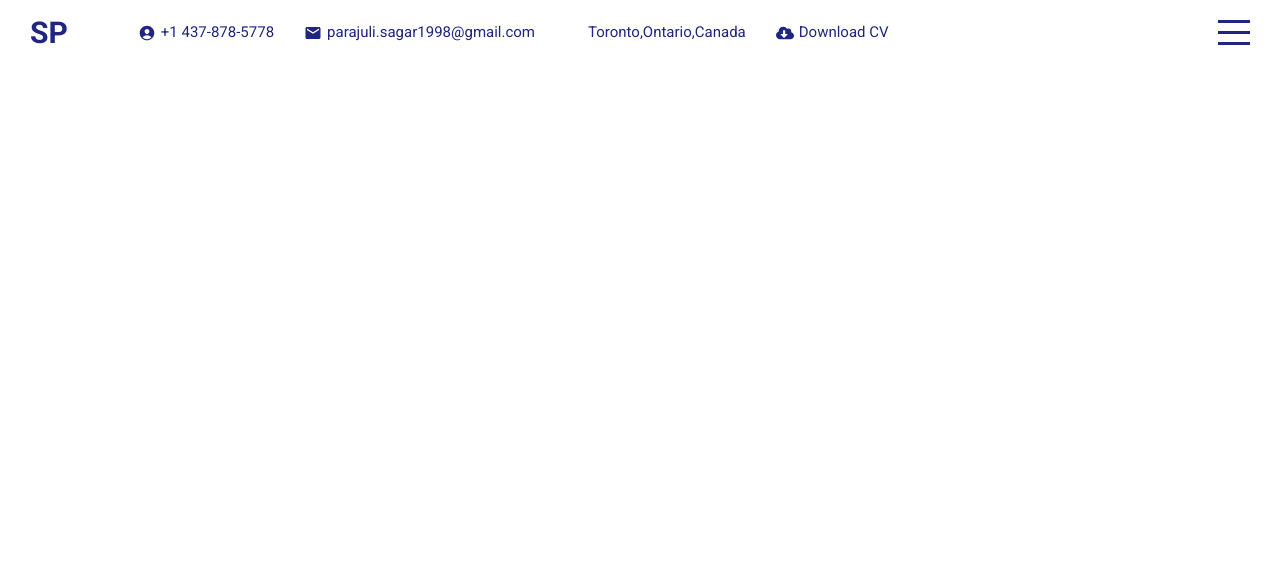
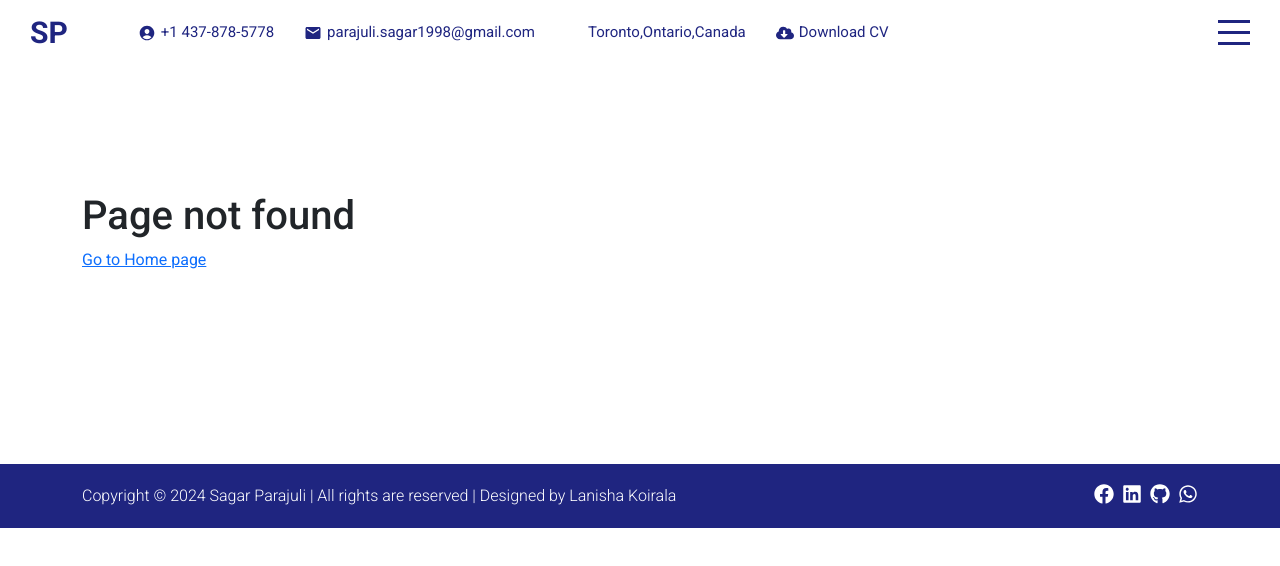
Before and after one commit to Ahsinal/Sprotfolio, a React (Create React App) app: page /certification in a window 1280 px wide. Shown: the top 566 px of the page. Built offline with nearby package versions, Linux system fonts and the light colour scheme; some icons are missing.

Commit message:
added 4o4 page

```diff
--- a/src/App.jsx
+++ b/src/App.jsx
@@ -8,6 +8,7 @@ import Footer from "./components/Footer";
 import Home from "./pages/Home";
 import Certificates from "./pages/Certificates";
 import Guidance from "./pages/Guidance";
+import NotFound from "./pages/NotFound";
 
 function App() {
   const [menuOpen, setMenuOpen] = useState(false);
@@ -18,7 +19,8 @@ function App() {
       <Routes>
         <Route path="/" element={<Home />} />
         <Route path="/certificates" element={<Certificates />} />
-        <Route path="/guidance" element={<Guidance/>} />
+        <Route path="/guidance" element={<Guidance />} />
+        <Route path="*" element={<NotFound />} />
       </Routes>
       <Footer />
     </Router>
--- /dev/null
+++ b/src/pages/NotFound.jsx
@@ -0,0 +1,18 @@
+import { Container } from "react-bootstrap";
+
+const NotFound = () => {
+  return (
+    <>
+      <section className="my-5 py-5">
+        <Container className="my-5 py-5">
+          <h1>Page not found</h1>
+          <a href="/" as="Link">
+            Go to Home page
+          </a>
+        </Container>
+      </section>
+    </>
+  );
+};
+
+export default NotFound;
```
